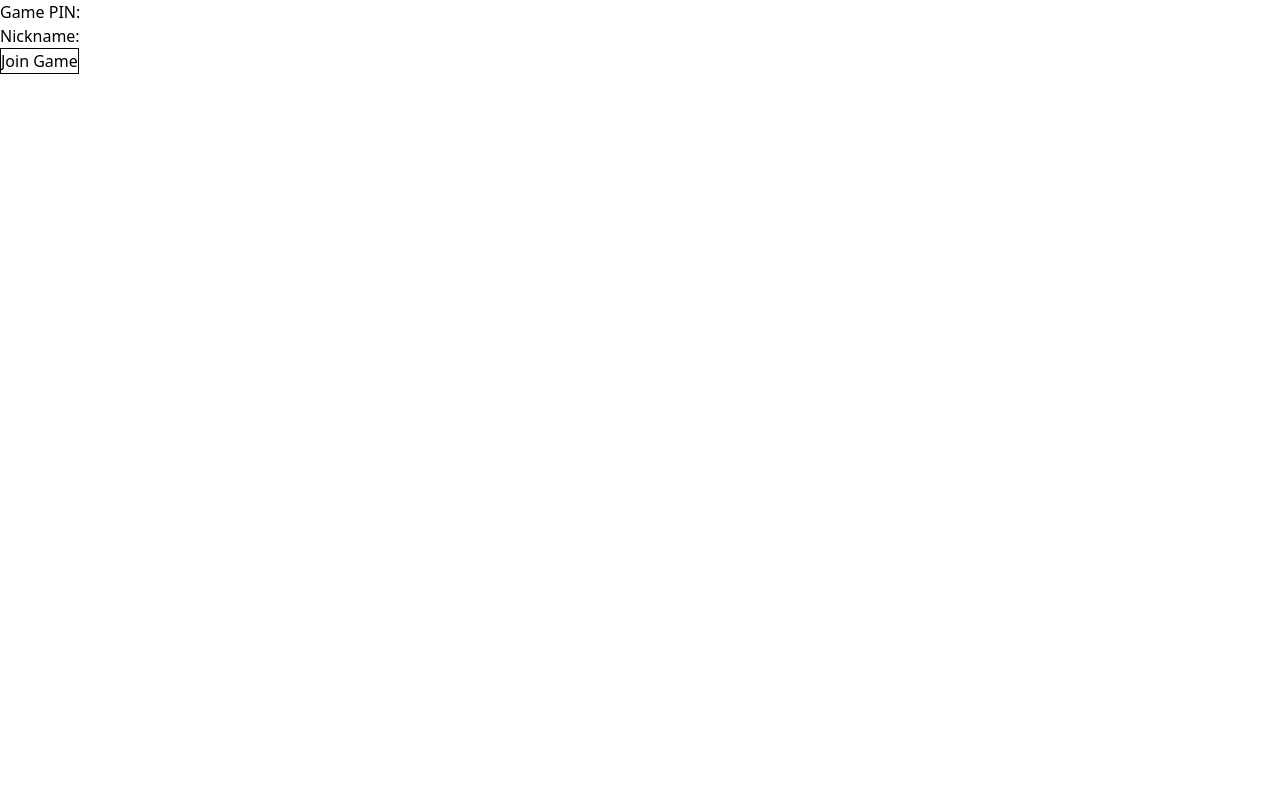
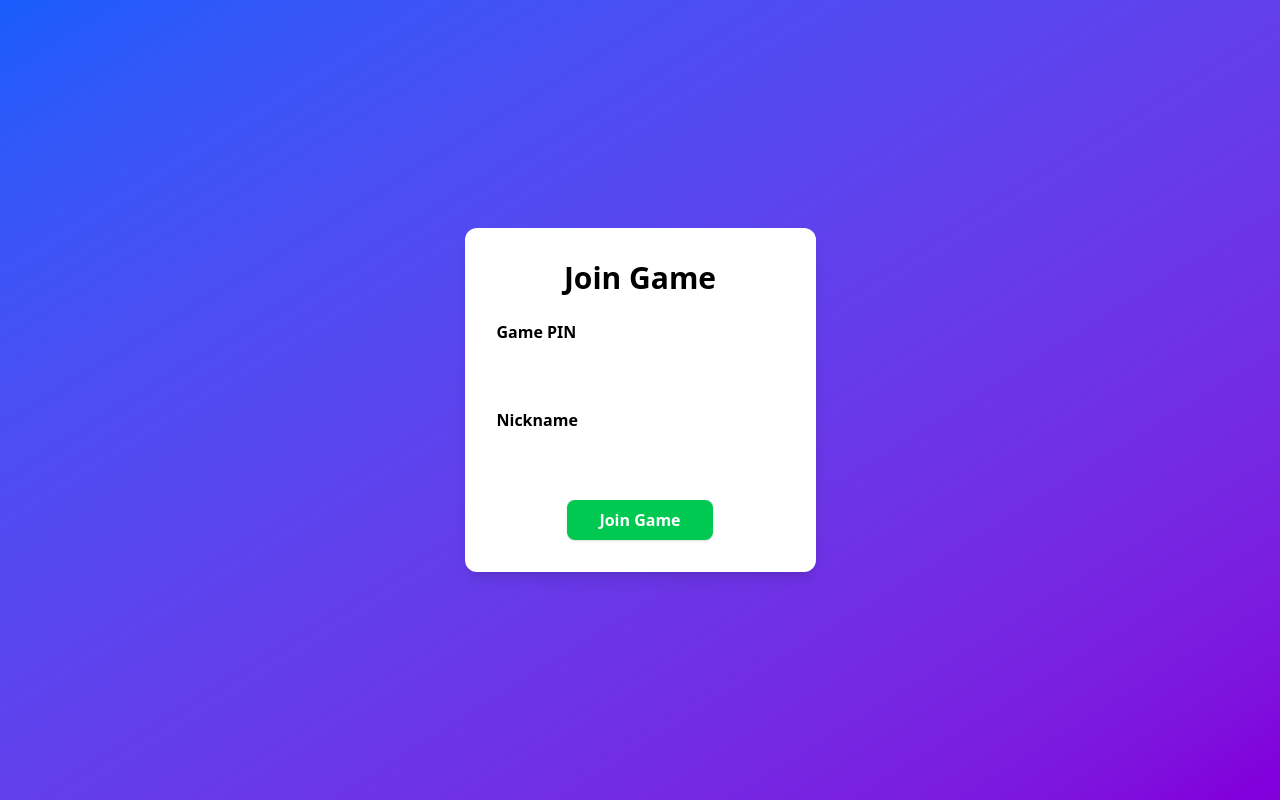
Before and after one commit to riedmann/superkahoot, a React (Vite) app: page / in a window 1280 px wide. Built offline with nearby package versions, Linux system fonts and the light colour scheme; no server answers; the HTML template or start-up script is replaced by a standard one.

Commit message:
logic working now

```diff
--- a/src/games/GameClient.tsx
+++ b/src/games/GameClient.tsx
@@ -1,6 +1,10 @@
-import React, { useRef, useState, useEffect } from "react";
+import React, { useEffect, useRef, useState } from "react";
 import type { GameStatus } from "../types/common";
 import type { Question } from "../types/question";
+import { CountdownScreen } from "./client/CountdownScreen";
+import { QuestionScreen } from "./client/QuestionScreen";
+import { ResultsScreen } from "./client/ResultsScreen";
+import { WaitingRoom } from "./client/WaitingRoom";
 
 type Props = {};
 
@@ -15,10 +19,13 @@ export default function GameClient({}: Props) {
   const [countdown, setCountdown] = useState<number>(3);
   const [questionIndex, setQuestionIndex] = useState<number>(0);
   const [questionCountdown, setQuestionCountdown] = useState<number>(30);
-  const [question, setQuestion] = useState<Question | null>(null);
+  const [question, setQuestion] = useState<string>("");
+  const [questionType, setQuestionType] = useState<string>("");
 
   const ws = useRef<WebSocket | null>(null);
   const gamePinRef = useRef(gamePin);
+
+  console.log("state", state);
 
   // Keep gamePinRef in sync with gamePin state
   useEffect(() => {
@@ -44,6 +51,7 @@ export default function GameClient({}: Props) {
       if (msg.type === "question") {
         setQuestion(msg.question);
         setQuestionIndex(msg.index);
+        setQuestionType(msg.questionType);
         setCountdown(3);
         setQuestionCountdown(30);
         setState("question");
@@ -51,7 +59,6 @@ export default function GameClient({}: Props) {
       if (msg.type === "results") {
         setState("results");
       }
-      // Handle more message types here as needed
     };
     return () => {
       ws.current?.close();
@@ -99,6 +106,7 @@ export default function GameClient({}: Props) {
 
     if (ws.current.readyState === WebSocket.OPEN) {
       sendJoin();
+      setState("waiting");
     } else {
       ws.current.onopen = sendJoin;
     }
@@ -117,64 +125,45 @@ export default function GameClient({}: Props) {
     );
   };
 
+  // Styled screens
+  if (!joined) {
+    return (
+      <WaitingRoom
+        gamePin={gamePin}
+        nickname={nickname}
+        setGamePin={setGamePin}
+        setNickname={setNickname}
+        handleJoin={handleJoin}
+      />
+    );
+  }
+
+  if (state == "waiting") {
+    return <div>waiting</div>;
+  }
+
+  if (state === "countdown") {
+    return <CountdownScreen countdown={countdown} />;
+  }
+
+  if (state === "question") {
+    if (!question) return <div>Loading question...</div>;
+    return (
+      <QuestionScreen
+        question={question}
+        questionType={questionType}
+        questionIndex={questionIndex}
+        questionCountdown={questionCountdown}
+        onAnswer={handleAnswer}
+      />
+    );
+  }
+
+  if (state === "results") {
+    return <ResultsScreen />;
+  }
+
   return (
-    <div>
-      {!joined ? (
-        <form onSubmit={handleJoin}>
-          <label>
-            Game PIN:
-            <input
-              type="text"
-              value={gamePin}
-              onChange={(e) => setGamePin(e.target.value)}
-              required
-            />
-          </label>
-          <br />
-          <label>
-            Nickname:
-            <input
-              type="text"
-              value={nickname}
-              onChange={(e) => setNickname(e.target.value)}
-              required
-            />
-          </label>
-          <br />
-          <button type="submit" className="border hover:cursor-pointer">
-            Join Game
-          </button>
-        </form>
-      ) : (
-        <div>
-          {state === "countdown" && (
-            <div>
-              <h2>Game starts in: {countdown}</h2>
-            </div>
-          )}
-          {state === "question" && (
-            <div>
-              <div>
-                <strong>Time left: {questionCountdown}s</strong>
-              </div>
-              <h2>Question {questionIndex + 1}:</h2>
-              <p>Test</p>
-              {/* Example answer buttons */}
-              <button onClick={() => handleAnswer("A")}>A</button>
-              <button onClick={() => handleAnswer("B")}>B</button>
-              <button onClick={() => handleAnswer("C")}>C</button>
-              <button onClick={() => handleAnswer("D")}>D</button>
-            </div>
-          )}
-          {state === "results" && (
-            <div>
-              <h2>Results</h2>
-              {/* Show results here */}
-            </div>
-          )}
-          {state === "waiting" && <p>Waiting for host to start...</p>}
-        </div>
-      )}
-    </div>
+    <div className="min-h-screen bg-gradient-to-br from-blue-600 to-purple-700" />
   );
 }
--- a/src/games/GameHost.tsx
+++ b/src/games/GameHost.tsx
@@ -2,11 +2,9 @@ import React, { useEffect, useRef, useState } from "react";
 import type { Game, GameStatus, Participant } from "../types/game";
 import type { Quiz } from "../types/quiz";
 import { Countdown } from "./host/Countdown";
-import { QuestionWithImage } from "./host/QuestionWithImage";
+import { QuestionFooter } from "./host/QuestionFooter";
+import { QuestionResult } from "./host/QuestionResult";
 import { QuestionWithoutImage } from "./host/QuestionWithoutImage";
-import { QuestionFooter } from "./host/QuestionFooter";
-import { Leaderboard } from "./host/Leaderboard";
-import { QuestionResult } from "./host/QuestionResult";
 
 interface GameHostProps {
   quiz: Quiz;
--- /dev/null
+++ b/src/games/client/CountdownScreen.tsx
@@ -0,0 +1,12 @@
+import React from "react";
+
+export function CountdownScreen({ countdown }: { countdown: number }) {
+  return (
+    <div className="fixed inset-0 bg-gradient-to-br from-blue-600 to-purple-700 z-50 flex items-center justify-center">
+      <div className="text-center text-white">
+        <h2 className="text-3xl font-bold mb-6">Get Ready!</h2>
+        <div className="text-8xl font-extrabold animate-pulse">{countdown}</div>
+      </div>
+    </div>
+  );
+}
--- /dev/null
+++ b/src/games/client/QuestionScreen.tsx
@@ -0,0 +1,34 @@
+import type { Question } from "../../types/question";
+
+interface QuestionScreenProps {
+  question: string;
+  questionIndex: number;
+  questionCountdown: number;
+  questionType: string;
+  onAnswer: (answer: string) => void;
+}
+
+export function QuestionScreen({
+  question,
+  questionIndex,
+  questionCountdown,
+  questionType,
+  onAnswer,
+}: QuestionScreenProps) {
+  return (
+    <div className="min-h-screen flex flex-col items-center justify-center bg-gradient-to-br from-blue-600 to-purple-700 text-black">
+      <div className="bg-white bg-opacity-10 rounded-xl p-8 shadow-lg flex flex-col items-center">
+        <div className="mb-4 text-lg font-semibold">
+          Time left: <span className="font-mono">{questionCountdown}s</span>
+        </div>
+        <h2 className="text-2xl font-bold mb-2">
+          Question {questionIndex + 1}
+        </h2>
+        <div>{questionType}</div>
+
+        <p className="mb-6 text-xl">{question}</p>
+        <div className="grid grid-cols-2 gap-4 w-full">Answers</div>
+      </div>
+    </div>
+  );
+}
--- /dev/null
+++ b/src/games/client/ResultsScreen.tsx
@@ -0,0 +1,12 @@
+import React from "react";
+
+export function ResultsScreen() {
+  return (
+    <div className="min-h-screen flex flex-col items-center justify-center bg-gradient-to-br from-blue-600 to-purple-700 text-white">
+      <div className="bg-white bg-opacity-10 rounded-xl p-8 shadow-lg flex flex-col items-center">
+        <h2 className="text-3xl font-bold mb-4">Results</h2>
+        <p className="text-lg">Waiting for next question or final results...</p>
+      </div>
+    </div>
+  );
+}
--- /dev/null
+++ b/src/games/client/WaitingRoom.tsx
@@ -0,0 +1,54 @@
+import React from "react";
+
+interface WaitingRoomProps {
+  gamePin: string;
+  nickname: string;
+  setGamePin: (pin: string) => void;
+  setNickname: (name: string) => void;
+  handleJoin: (e: React.FormEvent) => void;
+}
+
+export function WaitingRoom({
+  gamePin,
+  nickname,
+  setGamePin,
+  setNickname,
+  handleJoin,
+}: WaitingRoomProps) {
+  return (
+    <div className="min-h-screen flex flex-col items-center justify-center bg-gradient-to-br from-blue-600 to-purple-700 text-black">
+      <form
+        onSubmit={handleJoin}
+        className="bg-white bg-opacity-10 rounded-xl p-8 shadow-lg flex flex-col items-center"
+      >
+        <h1 className="text-3xl font-bold mb-6">Join Game</h1>
+        <label className="mb-4 w-full">
+          <span className="block mb-1 font-semibold">Game PIN</span>
+          <input
+            type="text"
+            value={gamePin}
+            onChange={(e) => setGamePin(e.target.value)}
+            required
+            className="w-full px-4 py-2 rounded bg-white bg-opacity-80 text-gray-800 font-mono text-xl"
+          />
+        </label>
+        <label className="mb-6 w-full">
+          <span className="block mb-1 font-semibold">Nickname</span>
+          <input
+            type="text"
+            value={nickname}
+            onChange={(e) => setNickname(e.target.value)}
+            required
+            className="w-full px-4 py-2 rounded bg-white bg-opacity-80 text-gray-800"
+          />
+        </label>
+        <button
+          type="submit"
+          className="bg-green-500 hover:bg-green-600 text-white font-bold py-2 px-8 rounded-lg shadow transition"
+        >
+          Join Game
+        </button>
+      </form>
+    </div>
+  );
+}
--- a/src/games/host/QuestionWithoutImage.tsx
+++ b/src/games/host/QuestionWithoutImage.tsx
@@ -15,7 +15,7 @@ export function QuestionWithoutImage({
   ];
 
   return (
-    <div className="text-center mb-8">
+    <div className="text-center mb-8 p-8">
       <h3 className="text-4xl md:text-7xl font-bold mb-8 leading-tight">
         {currentQuestion.question}
       </h3>
```
